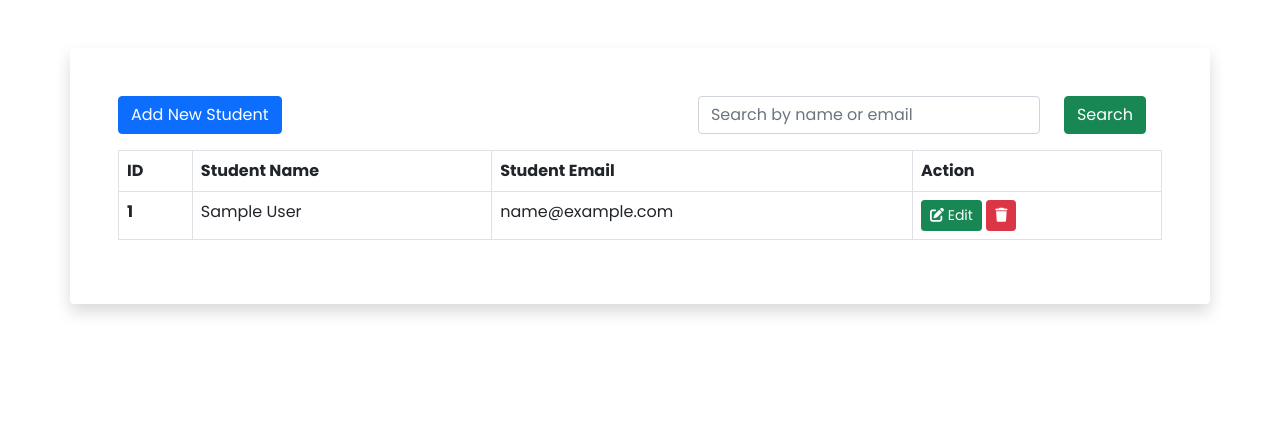
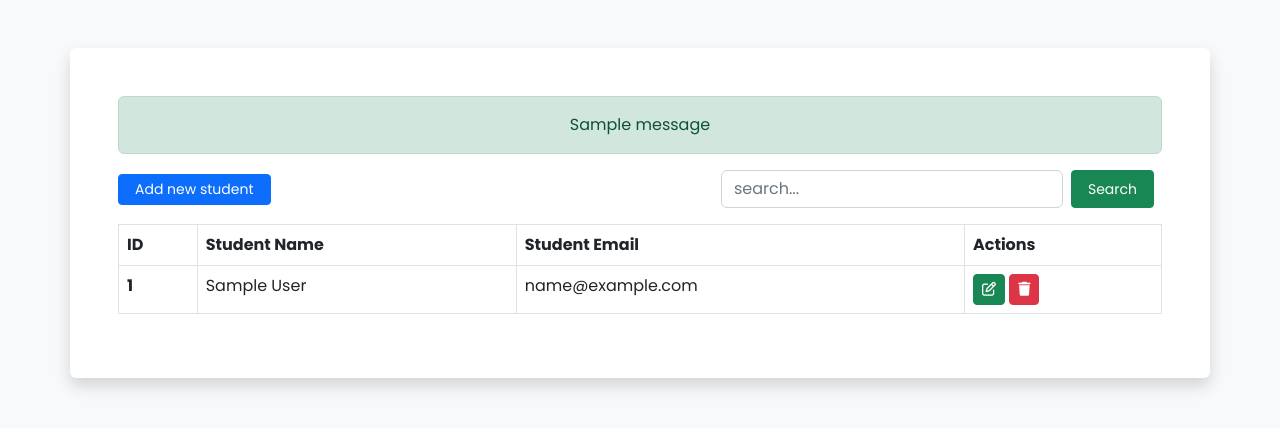
Before and after one commit to Kevindodiya75/pythonCRUD, a Django app: page / in a window 1280 px wide. Shown: the top 428 px of the page. Run offline with Django 5.2, Linux system fonts and the light colour scheme; tables that the repository leaves empty hold one stand-in row (values such as "Sample post"); one stand-in notice (Sample message) is shown.

Commit message:
implement update method and delete method

```diff
--- a/CRUD/CRUDapp/templates/index.html
+++ b/CRUD/CRUDapp/templates/index.html
@@ -4,188 +4,164 @@
 <head>
     <meta charset="utf-8">
     <meta name="viewport" content="width=device-width, initial-scale=1">
-
-    <link href="https://cdn.jsdelivr.net/npm/bootstrap@5.0.2/dist/css/bootstrap.min.css" rel="stylesheet"
-        integrity="sha384-EVSTQN3/azprG1Anm3QDgpJLIm9Nao0Yz1ztcQTwFspd3yD65VohhpuuCOmLASjC" crossorigin="anonymous">
+    <title>Crudapp Django</title>
+    <link rel="stylesheet" href="https://cdnjs.cloudflare.com/ajax/libs/font-awesome/6.4.0/css/all.min.css"
+        integrity="sha512-iecdLmaskl7CVkqkXNQ/ZH/XLlvWZOJyj7Yy7tcenmpD1ypASozpmT/E0iPtmFIB46ZmdtAc9eNBvH0H/ZpiBw=="
+        crossorigin="anonymous" referrerpolicy="no-referrer" />
+    <link href="https://cdn.jsdelivr.net/npm/bootstrap@5.2.3/dist/css/bootstrap.min.css" rel="stylesheet"
+        integrity="sha384-rbsA2VBKQhggwzxH7pPCaAqO46MgnOM80zW1RWuH61DGLwZJEdK2Kadq2F9CUG65" crossorigin="anonymous">
     <link rel="preconnect" href="https://fonts.googleapis.com">
     <link rel="preconnect" href="https://fonts.gstatic.com" crossorigin>
-    <link
-        href="https://fonts.googleapis.com/css2?family=Poppins:ital,wght@0,100;0,200;0,300;0,400;0,500;0,600;0,700;0,800;0,900;1,100;1,200;1,300;1,400;1,500;1,600;1,700;1,800;1,900&display=swap"
+    <link href="https://fonts.googleapis.com/css2?family=Poppins:wght@100;200;300;400;500;600;700;800;900&display=swap"
         rel="stylesheet">
     <style>
         * {
-            font-family: "Poppins", serif;
+            font-family: 'Poppins', sans-serif;
         }
     </style>
-    <link rel="stylesheet" href="https://cdnjs.cloudflare.com/ajax/libs/font-awesome/6.7.2/css/all.min.css"
-        integrity="sha512-Evv84Mr4kqVGRNSgIGL/F/aIDqQb7xQ2vcrdIwxfjThSH8CSR7PBEakCr51Ck+w+/U6swU2Im1vVX0SVk9ABhg=="
-        crossorigin="anonymous" referrerpolicy="no-referrer" />
-    <title>CRUD Operation!</title>
 </head>
 
-<body>
+<body class="bg-light">
     <div class="container mt-5 p-5 rounded shadow bg-white">
+        {% if messages %}
+        {% for message in messages %}
+        <div class="mb-3 alert alert-success text-center">
+            {{message}}
+        </div>
+        {% endfor %}
+        {% endif %}
         <div class="d-flex mb-3 justify-content-between align-items-center">
-            <a href="#" class="btn btn-primary" data-bs-toggle="modal" data-bs-target="#addstudentModal">Add New
-                Student</a>
-            <form class="d-flex">
-                <input class="form-control me-2" type="search" placeholder="Search by name or email"
-                    aria-label="Search">
-                <button class="btn btn-success mx-3" type="submit">Search</button>
-            </form>
+            <a href="" data-bs-toggle="modal" data-bs-target="#addnewstudentModal"
+                class="btn btn-primary px-3 btn-sm">Add new student</a>
+            <div class="">
+                <form method="post" class="d-flex">
+                    {% csrf_token %}
+                    <input type="search" name="query" class="form-control" placeholder="search..."
+                        value="{{search_query}}">
+                    <button class="btn btn-success btn-sm px-3 mx-2" name="search">Search</button>
+                </form>
+            </div>
         </div>
-        <table class="table mt-3 table-bordered">
+        <table class="table table-bordered">
             <thead>
                 <tr>
                     <th scope="col">ID</th>
                     <th scope="col">Student Name</th>
                     <th scope="col">Student Email</th>
-                    <th scope="col">Action</th>
+                    <th scope="col">Actions</th>
                 </tr>
             </thead>
             <tbody>
-                {% for student in allStudents %}
+                {% for student in students %}
                 <tr>
-                    <th>{{ student.id }}</th>
-                    <td>{{ student.name }}</td>
-                    <td>{{ student.email }}</td>
+                    <th>{{student.id}}</th>
+                    <td>{{student.name}}</td>
+                    <td>{{student.email}}</td>
                     <td>
-                        <!-- Edit Button -->
-                        <a href="#" data-bs-toggle="modal" data-bs-target="#updatestudentModal_{{ student.id }}"
-                            class="btn btn-success btn-sm">
-                            <i class="fa-solid fa-pen-to-square"></i> Edit
-                        </a>
-                        <a href="#" data-bs-toggle="modal" data-bs-target="#deletestudentModal_{{ student.id }}"
-                            class="btn btn-danger btn-sm">
-                            <i class="fa-solid fa-trash"></i>
-                        </a>
+                        <a href="" data-bs-toggle="modal" data-bs-target="#updatestudentModal_{{student.id}}"
+                            class="btn btn-sm btn-success"><i class="fa-regular fa-pen-to-square"></i></a>
+                        <a href="" data-bs-toggle="modal" data-bs-target="#deletestudentModal_{{student.id}}"
+                            class="btn btn-sm btn-danger"><i class="fa-solid fa-trash"></i></a>
                     </td>
                 </tr>
-                <div class="modal fade" id="addstudentModal" tabindex="-1" aria-labelledby="addstudentModalLabel"
-                    aria-hidden="true">
+                <!-- update student modal -->
+                <div class="modal fade" id="updatestudentModal_{{student.id}}" tabindex="-1"
+                    aria-labelledby="updatestudentModal_{{student.id}}Label" aria-hidden="true">
                     <div class="modal-dialog">
                         <form action="" method="post">
                             {% csrf_token %}
                             <div class="modal-content">
                                 <div class="modal-header">
-                                    <h5 class="modal-title" id="addstudentModalLabel">Add New Student</h5>
+                                    <h1 class="modal-title fs-5" id="updatestudentModal_{{student.id}}Label">Add new
+                                        student</h1>
                                     <button type="button" class="btn-close" data-bs-dismiss="modal"
                                         aria-label="Close"></button>
                                 </div>
                                 <div class="modal-body">
-                                    <div class="mb-3">
+                                    <input type="hidden" name="id" value="{{student.id}}">
+                                    <div class="">
                                         <label for="name">Student Name</label>
-                                        <input type="text" name="name" class="form-control" id="name" required>
+                                        <input required type="text" value="{{student.name}}" name="name"
+                                            class="form-control">
                                     </div>
-                                    <div class="mb-3">
+                                    <div class="mt-3">
                                         <label for="email">Student Email</label>
-                                        <input type="text" name="email" class="form-control" id="email" required>
+                                        <input required type="email" value="{{student.email}}" name="email"
+                                            class="form-control">
                                     </div>
                                 </div>
                                 <div class="modal-footer">
-                                    <button type="button" class="btn btn-secondary btn-sm"
-                                        data-bs-dismiss="modal">Close</button>
-                                    <button type="submit" class="btn btn-primary btn-sm" name="add">Submit</button>
+                                    <button type="button" class="btn btn-secondary"
+                                        data-bs-dismiss="modal">Cancel</button>
+                                    <button type="submit" class="btn btn-primary" name="update">Update student</button>
                                 </div>
                             </div>
                         </form>
                     </div>
                 </div>
 
-
-                <div class="modal fade" id="updatestudentModal_{{ student.id }}" tabindex="-1"
-                    aria-labelledby="updatestudentModalLabel_{{ student.id }}" aria-hidden="true">
+                <!-- delete student modal -->
+                <div class="modal fade" id="deletestudentModal_{{student.id}}" data-bs-backdrop="static"
+                    data-bs-keyboard="false" tabindex="-1" aria-labelledby="deletestudentModal_{{student.id}}Label"
+                    aria-hidden="true">
                     <div class="modal-dialog">
                         <form action="" method="post">
                             {% csrf_token %}
+                            <input type="hidden" name="id" value="{{student.id}}">
                             <div class="modal-content">
-                                <div class="modal-header">
-                                    <h5 class="modal-title" id="updatestudentModalLabel_{{ student.id }}">Edit Student
-                                    </h5>
-                                    <button type="button" class="btn-close" data-bs-dismiss="modal"
-                                        aria-label="Close"></button>
-                                </div>
                                 <div class="modal-body">
-                                    <div class="mb-3">
-                                        <label for="name_{{ student.id }}">Student Name</label>
-                                        <input type="text" name="name" class="form-control" id="name_{{ student.id }}"
-                                            value="{{ student.name }}" required>
-                                    </div>
-                                    <div class="mb-3">
-                                        <label for="email_{{ student.id }}">Student Email</label>
-                                        <input type="email" name="email" class="form-control"
-                                            id="email_{{ student.id }}" value="{{ student.email }}" required>
-                                    </div>
+                                    <p>Are you sure? you want to delete</p>
                                 </div>
                                 <div class="modal-footer">
-                                    <button type="button" class="btn btn-secondary btn-sm"
-                                        data-bs-dismiss="modal">Close</button>
-                                    <button type="submit" class="btn btn-primary btn-sm" name="update">Save
-                                        changes</button>
+                                    <button type="button" class="btn btn-secondary"
+                                        data-bs-dismiss="modal">Cancel</button>
+                                    <button type="submit" class="btn btn-danger" name="delete">Delete student</button>
                                 </div>
                             </div>
                         </form>
                     </div>
                 </div>
-
-                <div class="modal fade" id="deletestudentModal_{{ student.id }}" tabindex="-1"
-                    aria-labelledby="deletestudentModalLabel_{{ student.id }}" aria-hidden="true">
-                    <div class="modal-dialog">
-                        <form action="" method="post">
-                            {% csrf_token %}
-                            <div class="modal-content">
-                                <div class="modal-body">
-                                    <p>Are you sure you want to delete?</p>
-                                </div>
-                                <div class="modal-footer">
-                                    <button type="button" class="btn btn-secondary btn-sm"
-                                        data-bs-dismiss="modal">Close</button>
-                                    <button type="submit" class="btn btn-danger btn-sm" name="delete">Delete</button>
-                                </div>
-                            </div>
-                        </form>
-                    </div>
-                </div>
-
                 {% endfor %}
             </tbody>
         </table>
-
-    </div>
     </div>
 
-    <div class="modal fade" id="addstudentModal" tabindex="-1" aria-labelledby="addstudentModalLabel"
+
+    <!-- add new student modal -->
+
+    <!-- Modal -->
+    <div class="modal fade" id="addnewstudentModal" tabindex="-1" aria-labelledby="addnewstudentModalLabel"
         aria-hidden="true">
         <div class="modal-dialog">
             <form action="" method="post">
+                {% csrf_token %}
                 <div class="modal-content">
                     <div class="modal-header">
-                        <h5 class="modal-title" id="addstudentModalLabel">Add new student</h5>
+                        <h1 class="modal-title fs-5" id="addnewstudentModalLabel">Add new student</h1>
                         <button type="button" class="btn-close" data-bs-dismiss="modal" aria-label="Close"></button>
                     </div>
                     <div class="modal-body">
                         <div class="">
                             <label for="name">Student Name</label>
-                            <input type="text" name="name" class="form-control" id="name" required>
+                            <input required type="text" name="name" class="form-control">
                         </div>
-                        <br>
-                        <div class="">
-                            <label for="email">Student email</label>
-                            <input type="text" name="email" class="form-control" id="email" required>
+                        <div class="mt-3">
+                            <label for="email">Student Email</label>
+                            <input required type="email" name="email" class="form-control">
                         </div>
                     </div>
-
                     <div class="modal-footer">
-                        <button type="button" class="btn btn-secondary btn-sm" data-bs-dismiss="modal">Close</button>
-                        <button type="submit" class="btn btn-primary btn-sm" name="add">submit</button>
+                        <button type="button" class="btn btn-secondary" data-bs-dismiss="modal">Cancel</button>
+                        <button type="submit" class="btn btn-primary" name="create">Add new student</button>
                     </div>
                 </div>
             </form>
         </div>
     </div>
 
-
-    <script src="https://cdn.jsdelivr.net/npm/bootstrap@5.3.0/dist/js/bootstrap.bundle.min.js"></script>
+    <script src="https://cdn.jsdelivr.net/npm/bootstrap@5.2.3/dist/js/bootstrap.bundle.min.js"
+        integrity="sha384-kenU1KFdBIe4zVF0s0G1M5b4hcpxyD9F7jL+jjXkk+Q2h455rYXK/7HAuoJl+0I4"
+        crossorigin="anonymous"></script>
 </body>
 
 </html>
--- a/CRUD/CRUDapp/views.py
+++ b/CRUD/CRUDapp/views.py
@@ -1,19 +1,44 @@
-from django.shortcuts import render
+from django.shortcuts import render, get_object_or_404
+from django.db.models import Q  # Import for search
 from .models import Student
 from django.contrib import messages
 
 def index(request):
-    allStudents = Student.objects.all()
+    students = Student.objects.all()
+    search_query = ""
 
     if request.method == "POST":
-        if "add" in request.POST:
+        if "create" in request.POST:
             name = request.POST.get("name")
             email = request.POST.get("email")
-            Student.objects.create(
-                name=name,
-                email=email
-            )
+            Student.objects.create(name=name, email=email)
             messages.success(request, "Student added successfully")
 
-    context = {"allStudents": allStudents}
-    return render(request, "index.html", context=context)
+        elif "update" in request.POST:
+            id = request.POST.get("id")
+            name = request.POST.get("name")
+            email = request.POST.get("email")
+            try:
+                student = Student.objects.get(id=id)
+                student.name = name
+                student.email = email
+                student.save()
+                messages.success(request, "Student updated successfully")
+            except Student.DoesNotExist:
+                messages.error(request, "Student not found.")
+
+        elif "delete" in request.POST:
+            id = request.POST.get("id")
+            try:
+                student = Student.objects.get(id=id)
+                student.delete()
+                messages.success(request, "Student deleted successfully")
+            except Student.DoesNotExist:
+                messages.error(request, "Student not found.")
+
+        elif "search" in request.POST:
+            search_query = request.POST.get("query")
+            students = Student.objects.filter(Q(name__icontains=search_query) | Q(email__icontains=search_query))
+
+    context = {"students": students, "search_query": search_query}
+    return render(request, "index.html", context)
```
